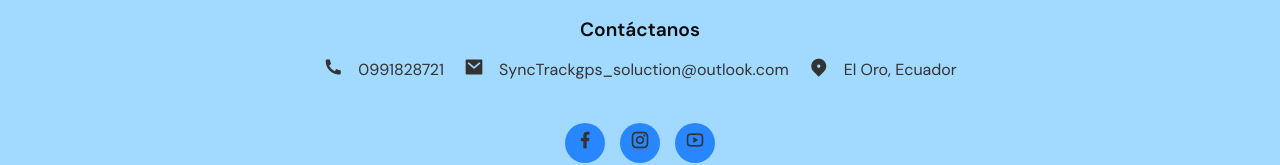
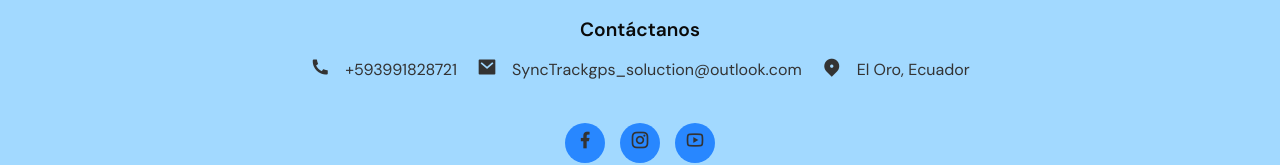
Before and after one commit to marcos0300385/kmmgps, a plain HTML site: page index.html in a window 1280 px wide. Shown: the part 6538-6703 px from the top of the page. Drawn offline with nearby package versions, Linux system fonts and the light colour scheme.

Commit message:
Version3.1

```diff
--- a/index.html
+++ b/index.html
@@ -271,7 +271,7 @@
         ¡Tu tranquilidad está a un clic!
       </p>
       <div class="showcase__btn">
-        <a href="https://wa.me/0991828721?text=Hola,%20quiero%20más%20información%20sobre%20los%20servicios%20y%20planes."
+        <a href="https://wa.me/+593991828721?text=Hola,%20quiero%20más%20información%20sobre%20los%20servicios%20y%20planes."
           target="_blank"
           style="display: inline-flex; align-items: center; background-color: #25D366; color: white; font-size: 16px; padding: 10px 20px; border-radius: 5px; text-decoration: none; text-align: center;">
           <i class="ri-whatsapp-line" style="font-size: 24px; margin-right: 10px;"></i> Cotiza Ahora
@@ -422,7 +422,7 @@
         </div>
 
         <div style="margin-top: 20px; display: flex; justify-content: center; align-items: center;">
-          <a href="https://wa.me/0991828721?text=Quiero%20saber%20información%20del%20servicio%20GPS" target="_blank">
+          <a href="https://wa.me/+593991828721?text=Quiero%20saber%20información%20del%20servicio%20GPS" target="_blank">
             <button
               style="background-color: #00bfae; color: white; border: 2px solid #00bfae; padding: 10px 20px; font-size: 16px; border-radius: 5px;">
               "Quiero Saber sobre los planes"
@@ -507,7 +507,7 @@
         <div class="footer__links"
           style="display: flex; justify-content: center; gap: 20px; align-items: center; flex-wrap: wrap;">
           <a href="#" style="text-decoration: none; color: #333; display: flex; align-items: center;">
-            <span style="margin-right: 5px;"><i class="ri-phone-fill"></i></span> 0991828721
+            <span style="margin-right: 5px;"><i class="ri-phone-fill"></i></span> +593991828721
           </a>
           <a href="mailto:SyncTrackgps_soluction@outlook.com"
             style="text-decoration: none; color: #333; display: flex; align-items: center;">
```
